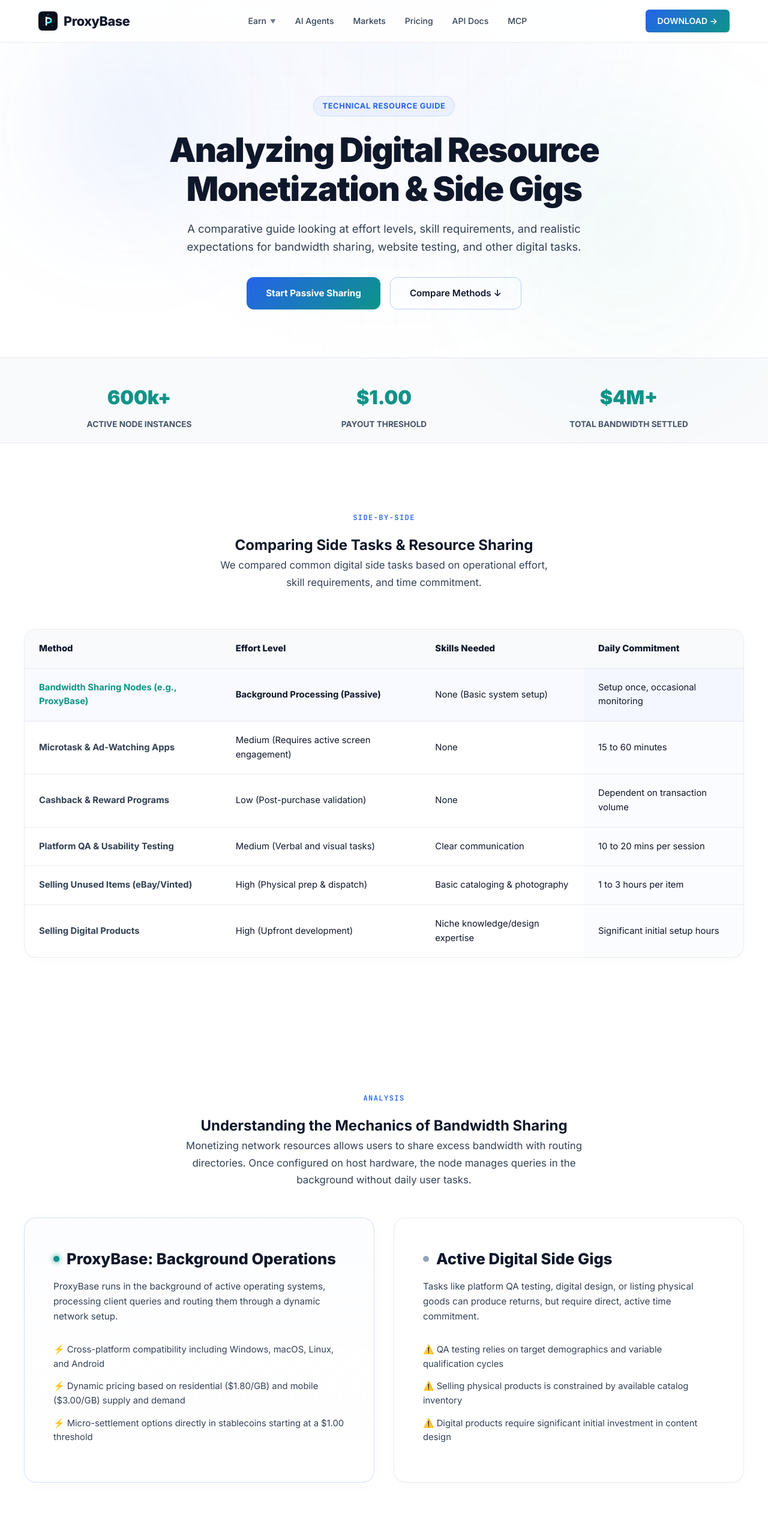
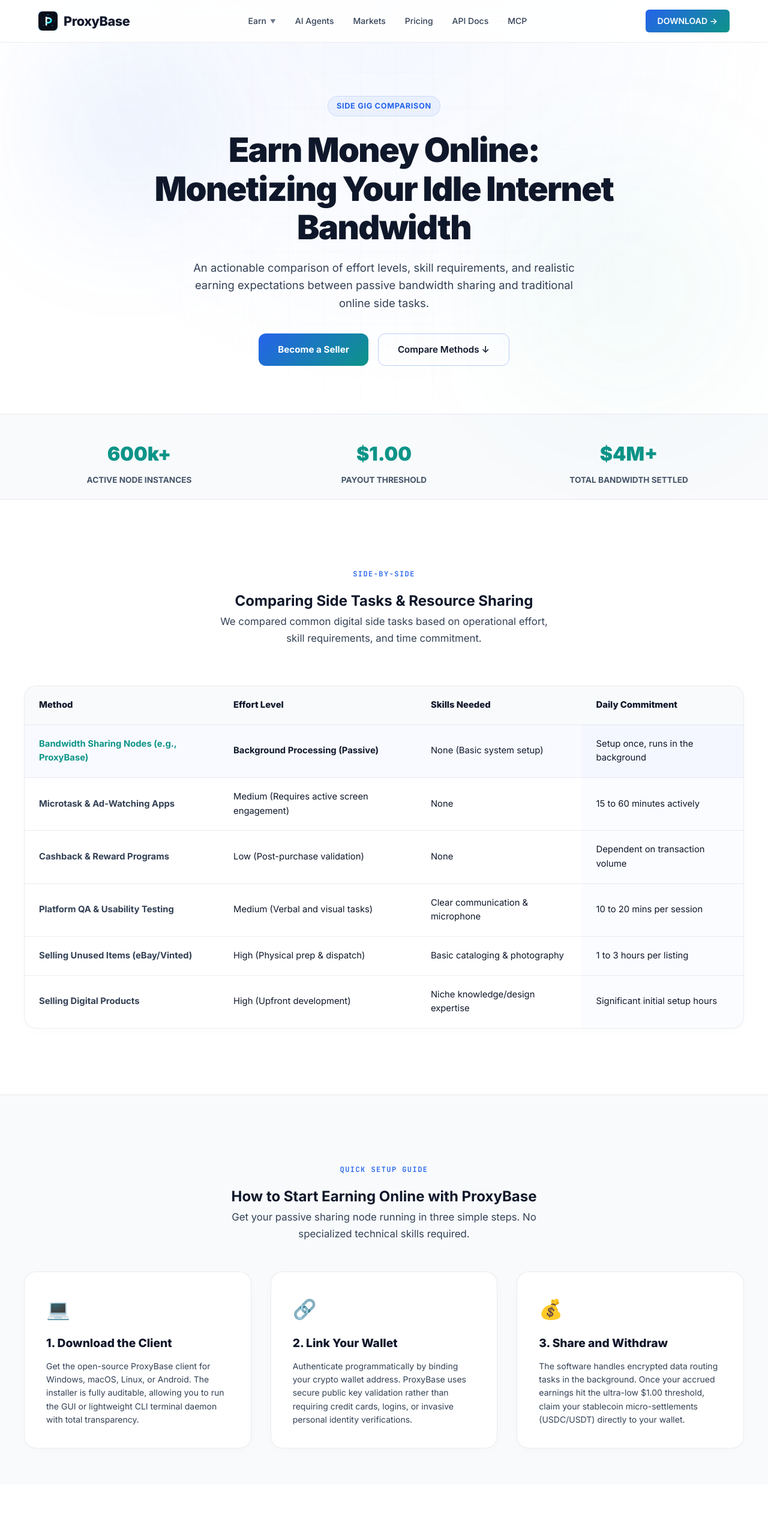
Before and after one commit to proxybasehq/proxybase-landing, a Next.js app: page /earn/earn-money-online in a window 1280 px wide. Shown: the top 2566 px of the page at 60% size. Built offline with nearby package versions, Linux system fonts and the light colour scheme.

Commit message:
update pages for better SEO

```diff
--- a/app/earn/earn-money-online/page.js
+++ b/app/earn/earn-money-online/page.js
@@ -2,11 +2,17 @@ import Navbar from "../../components/Navbar";
 import Footer from "../../components/Footer";
 
 export const metadata = {
-    title: "Factual Analysis of Network Resource Monetization — ProxyBase",
-    description: "An analysis of passive network bandwidth sharing and how it compares to other digital side gigs. Understand the commitment, skills, and technical requirements.",
-    keywords: "bandwidth sharing guide, monetize idle internet, passive network node, passive income analysis, residential proxy monetization, proxybase",
+    title: "How to Earn Money Online: Passive Bandwidth Sharing vs. Side Gigs",
+    description: "Looking for ways to earn money online? Compare passive internet bandwidth sharing with active side gigs like website testing, microtasks, and digital asset sales.",
+    keywords: "earn money online, make money online, passive income online, bandwidth sharing nodes, sell internet bandwidth, work from home side gigs, proxybase",
     alternates: {
         canonical: "/earn/earn-money-online",
+    },
+    openGraph: {
+        title: "How to Earn Money Online: Passive Bandwidth Sharing vs. Side Gigs",
+        description: "Looking for ways to earn money online? Compare passive internet bandwidth sharing with active side gigs like website testing, microtasks, and digital asset sales.",
+        url: "https://proxybase.xyz/earn/earn-money-online",
+        type: "website",
     },
 };
 
@@ -14,8 +20,8 @@ export default function EarnMoneyOnlinePage() {
     const jsonLd = {
         "@context": "https://schema.org",
         "@type": "WebPage",
-        "name": "Analyzing Digital Resource Monetization & Side Gigs",
-        "description": "A technical assessment of resource sharing and digital side-tasks, comparing requirements, operational effort, and return profiles.",
+        "name": "How to Earn Money Online: Passive Bandwidth Sharing Guide",
+        "description": "An in-depth guide comparing passive network resource sharing with other digital side gigs, showing effort levels, skill requirements, and return profiles.",
         "url": "https://proxybase.xyz/earn/earn-money-online"
     };
 
@@ -36,14 +42,14 @@ export default function EarnMoneyOnlinePage() {
 
                     <div className="compare-hero-content">
                         <div className="compare-badge">
-                            Technical Resource Guide
+                            Side Gig Comparison
                         </div>
-                        <h1>Analyzing Digital Resource Monetization & Side Gigs</h1>
+                        <h1>Earn Money Online: Monetizing Your Idle Internet Bandwidth</h1>
                         <p className="hero-subtitle">
-                            A comparative guide looking at effort levels, skill requirements, and realistic expectations for bandwidth sharing, website testing, and other digital tasks.
+                            An actionable comparison of effort levels, skill requirements, and realistic earning expectations between passive bandwidth sharing and traditional online side tasks.
                         </p>
                         <div className="hero-actions">
-                            <a href="/markets" className="btn-primary">Start Passive Sharing</a>
+                            <a href="/markets" className="btn-primary">Become a Seller</a>
                             <a href="#comparison" className="btn-secondary">Compare Methods ↓</a>
                         </div>
                     </div>
@@ -90,13 +96,13 @@ export default function EarnMoneyOnlinePage() {
                                     <td className="metric-name" style={{ color: "var(--accent-secondary)" }}>Bandwidth Sharing Nodes (e.g., ProxyBase)</td>
                                     <td style={{ color: "var(--text-emerald)", fontWeight: 700 }}>Background Processing (Passive)</td>
                                     <td>None (Basic system setup)</td>
-                                    <td className="highlight-col font-weight-bold" style={{ color: "var(--text-emerald)" }}>Setup once, occasional monitoring</td>
+                                    <td className="highlight-col font-weight-bold" style={{ color: "var(--text-emerald)" }}>Setup once, runs in the background</td>
                                 </tr>
                                 <tr>
                                     <td className="metric-name">Microtask & Ad-Watching Apps</td>
                                     <td>Medium (Requires active screen engagement)</td>
                                     <td>None</td>
-                                    <td className="highlight-col">15 to 60 minutes</td>
+                                    <td className="highlight-col">15 to 60 minutes actively</td>
                                 </tr>
                                 <tr>
                                     <td className="metric-name">Cashback & Reward Programs</td>
@@ -107,14 +113,14 @@ export default function EarnMoneyOnlinePage() {
                                 <tr>
                                     <td className="metric-name">Platform QA & Usability Testing</td>
                                     <td>Medium (Verbal and visual tasks)</td>
-                                    <td>Clear communication</td>
+                                    <td>Clear communication & microphone</td>
                                     <td className="highlight-col">10 to 20 mins per session</td>
                                 </tr>
                                 <tr>
                                     <td className="metric-name">Selling Unused Items (eBay/Vinted)</td>
                                     <td>High (Physical prep & dispatch)</td>
                                     <td>Basic cataloging & photography</td>
-                                    <td className="highlight-col">1 to 3 hours per item</td>
+                                    <td className="highlight-col">1 to 3 hours per listing</td>
                                 </tr>
                                 <tr>
                                     <td className="metric-name">Selling Digital Products</td>
@@ -124,6 +130,39 @@ export default function EarnMoneyOnlinePage() {
                                 </tr>
                             </tbody>
                         </table>
+                    </div>
+                </section>
+
+                {/* HOW TO START PASSIVE INCOME */}
+                <section className="compare-deepdive-section" style={{ background: "var(--bg-secondary)", paddingBottom: "60px" }}>
+                    <div className="section-header" style={{ textAlign: "center", marginBottom: "40px" }}>
+                        <span className="section-label">Quick Setup Guide</span>
+                        <h2>How to Start Earning Online with ProxyBase</h2>
+                        <p className="section-desc" style={{ maxWidth: "600px", margin: "0 auto" }}>Get your passive sharing node running in three simple steps. No specialized technical skills required.</p>
+                    </div>
+
+                    <div className="deepdive-grid" style={{ gridTemplateColumns: "repeat(auto-fit, minmax(240px, 1fr))" }}>
+                        <div className="deepdive-card" style={{ background: "var(--bg-primary)" }}>
+                            <div className="icon-wrapper">💻</div>
+                            <h3>1. Download the Client</h3>
+                            <p>
+                                Get the open-source ProxyBase client for Windows, macOS, Linux, or Android. The installer is fully auditable, allowing you to run the GUI or lightweight CLI terminal daemon with total transparency.
+                            </p>
+                        </div>
+                        <div className="deepdive-card" style={{ background: "var(--bg-primary)" }}>
+                            <div className="icon-wrapper">🔗</div>
+                            <h3>2. Link Your Wallet</h3>
+                            <p>
+                                Authenticate programmatically by binding your crypto wallet address. ProxyBase uses secure public key validation rather than requiring credit cards, logins, or invasive personal identity verifications.
+                            </p>
+                        </div>
+                        <div className="deepdive-card" style={{ background: "var(--bg-primary)" }}>
+                            <div className="icon-wrapper">💰</div>
+                            <h3>3. Share and Withdraw</h3>
+                            <p>
+                                The software handles encrypted data routing tasks in the background. Once your accrued earnings hit the ultra-low $1.00 threshold, claim your stablecoin micro-settlements (USDC/USDT) directly to your wallet.
+                            </p>
+                        </div>
                     </div>
                 </section>
 
@@ -144,7 +183,7 @@ export default function EarnMoneyOnlinePage() {
                                 <h3>ProxyBase: Background Operations</h3>
                             </div>
                             <p className="brand-desc">
-                                ProxyBase runs in the background of active operating systems, processing client queries and routing them through a dynamic network setup.
+                                ProxyBase runs silently in the background of active operating systems, processing client queries and routing them through a dynamic network setup.
                             </p>
                             <ul className="brand-bullets">
                                 <li>⚡ Cross-platform compatibility including Windows, macOS, Linux, and Android</li>
@@ -223,30 +262,30 @@ export default function EarnMoneyOnlinePage() {
 
                     <div className="deepdive-grid grid-2-cols">
                         <div className="deepdive-card">
-                            <h3>What are the realistic earnings from bandwidth sharing?</h3>
+                            <h3>Is bandwidth sharing a safe way to earn money online?</h3>
                             <p>
-                                Earning potential varies based on your geographic location (IP address region), ISP type (residential/mobile), and network stability. Most operators run nodes in the background for modest supplemental yields rather than full-time income.
+                                Yes, provided you run open-source, auditable software. ProxyBase is fully open-source, allowing you to trace all outbound connections and logs. All user data is encrypted, and client traffic is strictly sandboxed.
                             </p>
                         </div>
 
                         <div className="deepdive-card">
-                            <h3>How quickly can a node be set up?</h3>
+                            <h3>How much money can you make online by sharing bandwidth?</h3>
                             <p>
-                                Setting up an open-source CLI or GUI node typically takes less than five minutes. Once online, the node registers with the network directory and begins processing traffic immediately.
+                                Earning potential depends on your geographic location, your internet speed, and how long your node stays online. ProxyBase pays premium rates of $1.80/GB for US/EU residential nodes and up to $3.00/GB for mobile connections due to higher buyer demand in those regions.
                             </p>
                         </div>
 
                         <div className="deepdive-card">
-                            <h3>Are there any hidden costs to running a node?</h3>
+                            <h3>What are the requirements to start earning?</h3>
                             <p>
-                                There are no fees to download or run the open-source client. However, you should consider your local internet plan's data cap and power usage of the hosting machine, as background data sharing counts toward your monthly upload quota.
+                                You only need a stable internet connection with no data caps and a machine to run the daemon (such as a laptop, desktop, server, or Android device). Setting up takes less than five minutes and begins routing instantly.
                             </p>
                         </div>
 
                         <div className="deepdive-card">
-                            <h3>How does ProxyBase handle user security and privacy?</h3>
+                            <h3>How do stablecoin payouts work compared to PayPal?</h3>
                             <p>
-                                Security is key when routing traffic. ProxyBase's GUI and CLI clients are fully open-source and auditable, allowing you to trace all outbound connections. The network encrypts all metadata and authenticates nodes via secure cryptographic wallet keys.
+                                Unlike traditional side gig platforms that require PayPal or bank transfers (often charging 3% to 5% fees and carrying high minimum cashouts), ProxyBase processes payouts on-chain via stablecoins (USDC/USDT). This supports instant payouts starting at just $1.00.
                             </p>
                         </div>
                     </div>
```
Also changed, not shown: app/compare/packetstream/page.js (+57 -15 lines).
